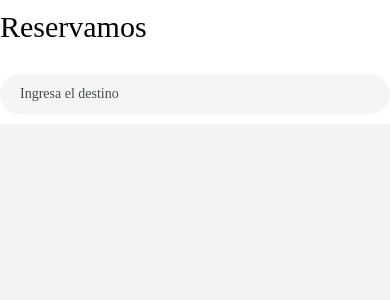
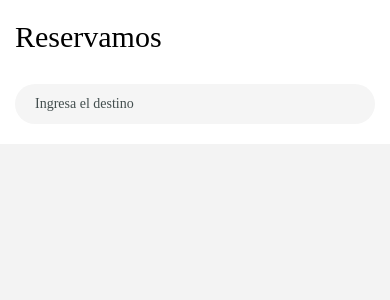
Before and after one commit to dagamo/reservamos_challenge, a React Native app: screen / in a window 390 px wide. Shown: the top 300 px of the page. Built offline with nearby package versions, Linux system fonts and the light colour scheme.

Commit message:
feature/add_header_organism

```diff
--- /dev/null
+++ b/src/components/organisms/Header/index.tsx
@@ -0,0 +1,12 @@
+import React from 'react';
+import {View} from 'react-native';
+import {SearchSection} from '../../molecules/SearchSection';
+import {styles} from './styles';
+
+export const Header = () => {
+  return (
+    <View style={styles.container}>
+      <SearchSection />
+    </View>
+  );
+};
--- /dev/null
+++ b/src/components/organisms/Header/styles.ts
@@ -0,0 +1,10 @@
+import {StyleSheet} from 'react-native';
+import {theme} from '../../../utils/theme';
+
+export const styles = StyleSheet.create({
+  container: {
+    paddingHorizontal: 15,
+    paddingVertical: 10,
+    backgroundColor: theme.secondary,
+  },
+});
--- a/src/screens/WheatherComparison/index.tsx
+++ b/src/screens/WheatherComparison/index.tsx
@@ -5,8 +5,11 @@ import {styles} from './styles';
 
 export const WeatherComparisonScreen = () => {
   return (
-    <SafeAreaView style={styles.safeAreaView}>
-      <WeatherComparison />
-    </SafeAreaView>
+    <>
+      <SafeAreaView style={styles.topSafeAreaView} />
+      <SafeAreaView style={styles.safeAreaView}>
+        <WeatherComparison />
+      </SafeAreaView>
+    </>
   );
 };
--- a/src/screens/WheatherComparison/styles.ts
+++ b/src/screens/WheatherComparison/styles.ts
@@ -6,4 +6,7 @@ export const styles = StyleSheet.create({
     flex: 1,
     backgroundColor: theme.background,
   },
+  topSafeAreaView: {
+    backgroundColor: theme.secondary,
+  },
 });
--- a/src/templates/WeatherComparison/index.tsx
+++ b/src/templates/WeatherComparison/index.tsx
@@ -1,12 +1,12 @@
 import React from 'react';
 import {View} from 'react-native';
-import {SearchSection} from '../../components/molecules/SearchSection';
+import {Header} from '../../components/organisms/Header';
 
 export const WeatherComparison = () => {
   return (
     <>
       <View>
-        <SearchSection />
+        <Header />
       </View>
       <View></View>
     </>
```
